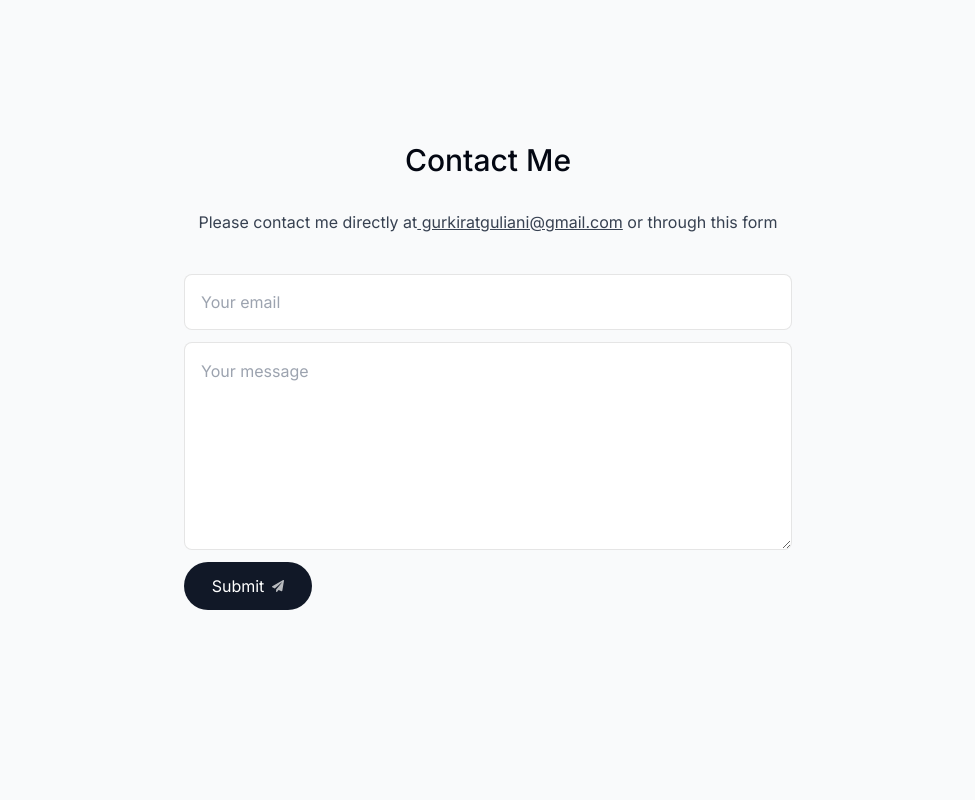
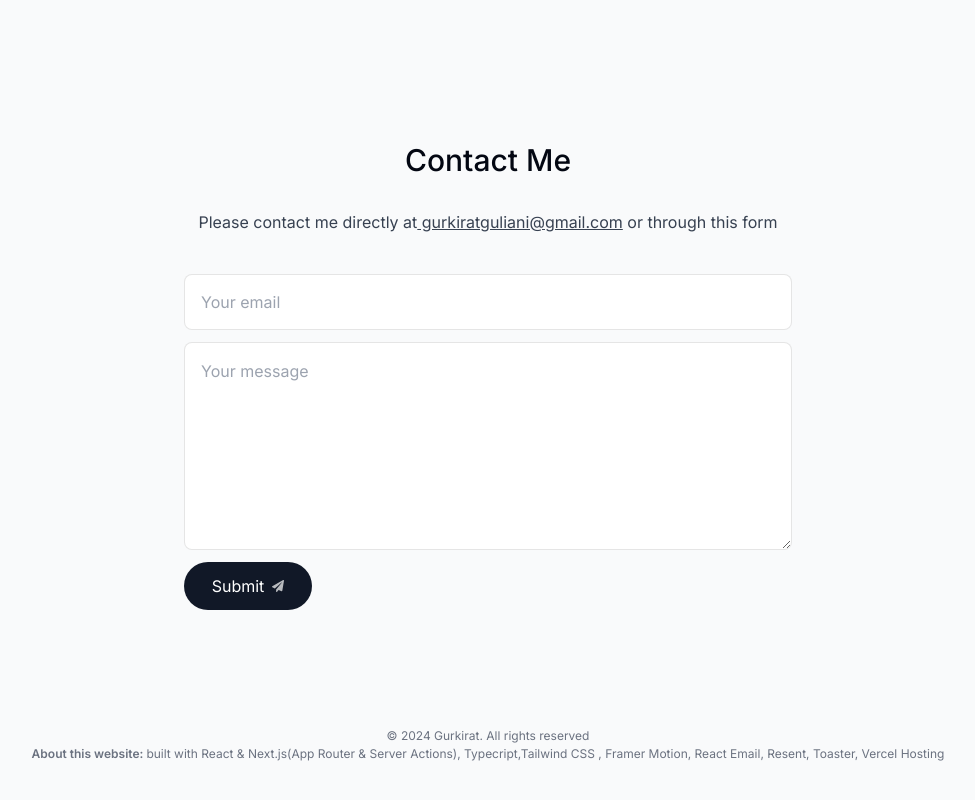
Before and after one commit to gks-96/portfolio, a Next.js app: page / in a window 1280 px wide. Shown: the part 3678-4478 px from the top of the page, without its empty margins (152-1127 px from the left). Before the commit the page ends 4400 px from the top, so only its background shows below. Built offline with nearby package versions, Linux system fonts and the light colour scheme; no server answers.

Commit message:
footer completed

```diff
--- a/app/layout.tsx
+++ b/app/layout.tsx
@@ -3,6 +3,7 @@
 import Header from "@/components/header";
 import ActiveSectionContextProvider from '@/context/active-section-context';
 import { Toaster } from "react-hot-toast";
+import Footer from '@/components/footer';
 
 const inter = Inter({ subsets: ['latin'] })
 
@@ -36,6 +37,7 @@
           {children}
 
           <Toaster position="top-right"/>
+          <Footer/>
         </ActiveSectionContextProvider>
 
         </body>
--- /dev/null
+++ b/components/footer.tsx
@@ -0,0 +1,15 @@
+import React from 'react'
+
+export default function footer() {
+  return (
+    <footer className="mb-10 px-4 text-center text-gray-500">
+        <small className="mb-2 text-xs">
+            &copy; 2024 Gurkirat. All rights reserved
+        </small>
+        <p  className="text-xs">
+            <span className="font-semibold" > About this website: </span> built with React & Next.js(App Router & Server Actions),
+            Typecript,Tailwind CSS , Framer Motion, React Email, Resent, Toaster, Vercel Hosting
+        </p>
+    </footer>
+  )
+}
```
